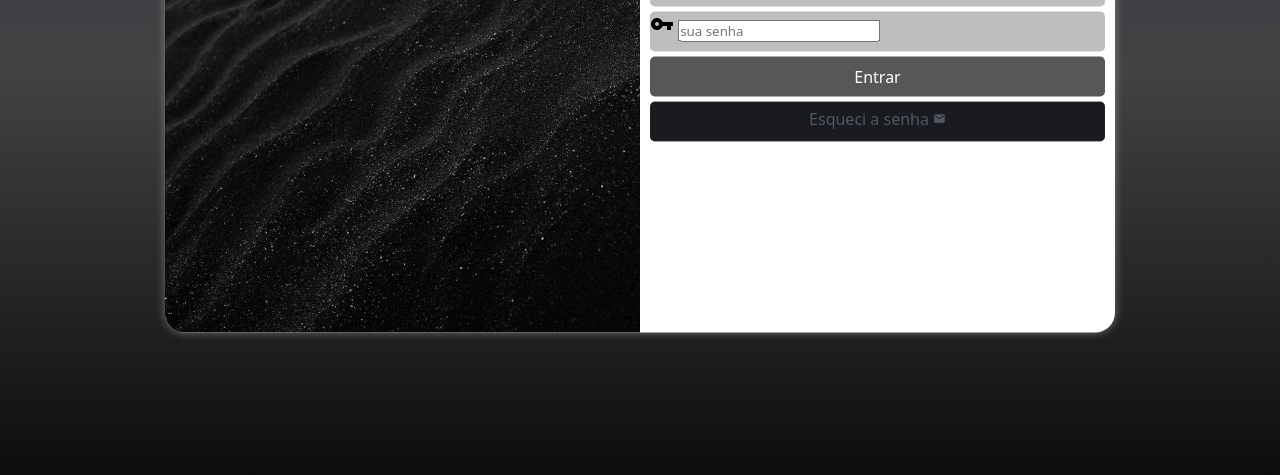
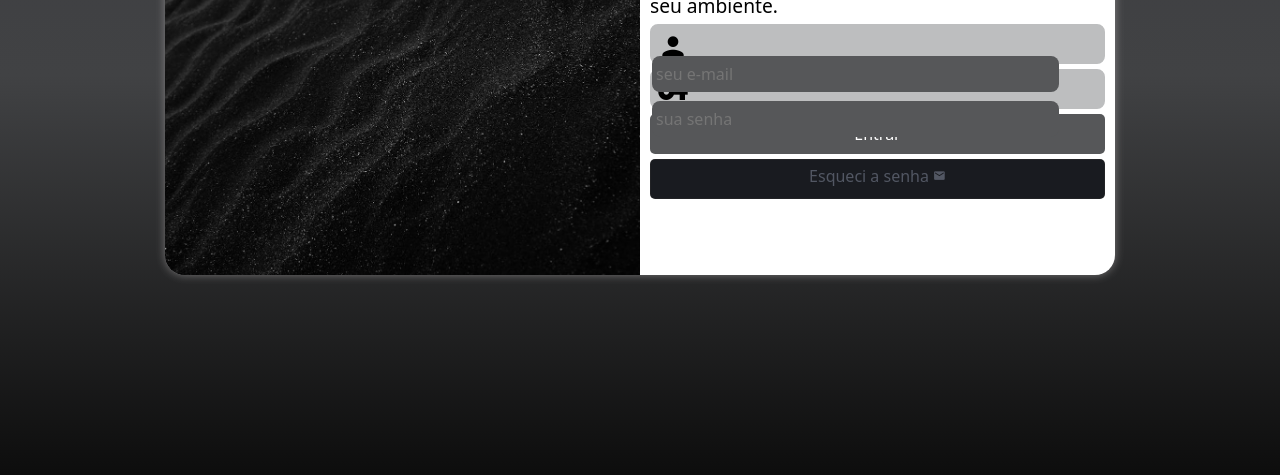
Before and after one commit to joaquimcm/projeto-login, a plain HTML site: page index.html in a window 1280 px wide. Shown: the part 325-800 px from the top of the page. Drawn offline with Linux system fonts and the light colour scheme.

Commit message:
Projeto End

```diff
--- a/estilos/media-query.css
+++ b/estilos/media-query.css
@@ -8,7 +8,7 @@
     }
     section#login {
         width: 80vw;
-
+        height: 300px;
     }
 
     section#login > div#imagem {
@@ -41,7 +41,7 @@
 
     section#login {
         width: 950px;
-
+        height: 400px;
     }
 
     section#login > div#imagem {
--- a/estilos/style.css
+++ b/estilos/style.css
@@ -32,7 +32,7 @@
     position: absolute;
     top: 50%;
     left: 50%;
-    transform: translate(-50%, -50%);
+
     overflow: hidden;
 
     background-color: rgb(255, 255, 255);
@@ -41,6 +41,7 @@
     border-radius: 20px;
     box-shadow: 0px 0px 10px rgba(206, 202, 202, 0.473);
 
+    transform: translate(-50%, -50%);
     transition: width .3s, height .3s;
     transition-timing-function: ease;
  }
@@ -66,16 +67,40 @@
  }
 
  form > div.campo {
+    border: 2px solid #BDBEBF;
     background-color:  #BDBEBF;
     width: 100%;
     display: block;
     height: 40px;
     margin: 5px 0px;
-    border-radius: 5px;
+    border-radius: 8px;
  }
 
 div.campo > label {
     display: none;
+}
+
+div.campo > i {
+
+    font-size: 2em;
+    width: 40px;
+    padding: 5px;
+}
+
+div.campo > input {
+    background-color: #565759;
+    font-size: 1em;
+    width: calc(100% - 44px);
+
+    height: 100%;
+    border: 0px;
+    border-radius: 8px;
+    padding: 4px;
+    transform: translateY(-12px);
+}
+
+div.campo > input:focus-within {
+    background-color: white;
 }
 
  form > input[type=submit] {
```
